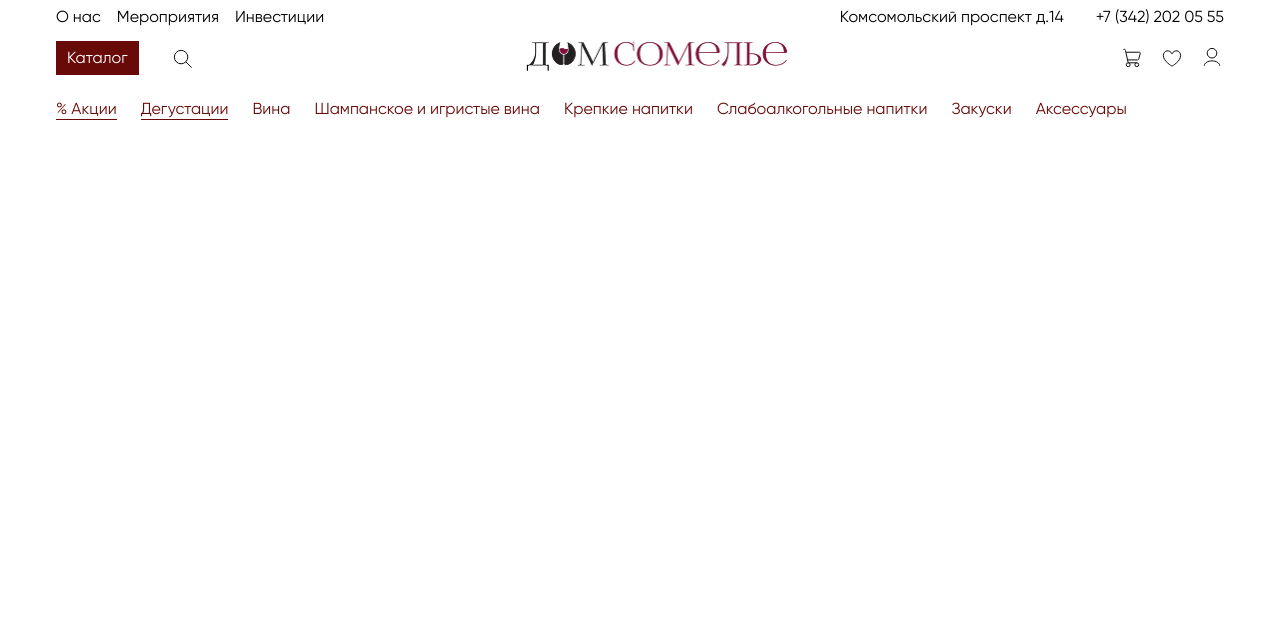
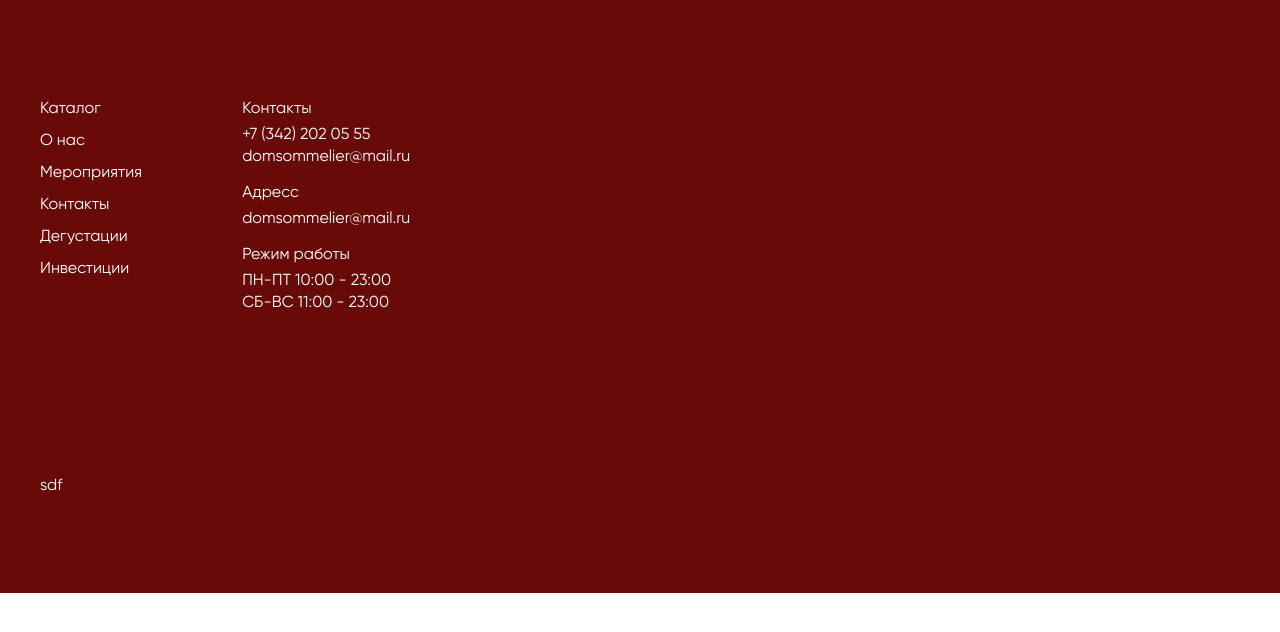
Before and after one commit to Innovative-Software-github/domsommelier-frontend, a Next.js app: page / in a window 1280 px wide. Shown: the top 632 px of the page. Built offline with nearby package versions, Linux system fonts and the light colour scheme.

Commit message:
feature/footer-component: fix fonts

```diff
--- a/src/app/layout.tsx
+++ b/src/app/layout.tsx
@@ -26,26 +26,6 @@ export const metadata: Metadata = {
   description: 'Винный бутик Дом сомелье',
 };
 
-const myFont = localFont({
-  src: './fonts/gilroyRegular.woff2',
-  display: 'swap',
-});
-
-// const gilroyFont = localFont({
-//   src: [
-//     {
-//       path: './fonts/gilroyRegular.woff2',
-//       weight: '400',
-//       style: 'normal',
-//     },
-//     {
-//       path: './fonts/gilroyMedium.woff2',
-//       weight: '500',
-//       style: 'normal',
-//     },
-//   ],
-// });
-
 export default async function RootLayout({
   children,
 }: Readonly<{
--- a/src/app/page.tsx
+++ b/src/app/page.tsx
@@ -1,5 +1,6 @@
+import { Footer } from '@/components/Footer/Footer';
 import { Header } from '@/components/Header/Header';
 
 export default function Home() {
-  return <Header />;
+  return <Footer />;
 }
--- a/src/components/Footer/FooterContent/ContactBlock/ContactBlock.module.scss
+++ b/src/components/Footer/FooterContent/ContactBlock/ContactBlock.module.scss
@@ -2,6 +2,6 @@
   margin-bottom: 10px;
 }
 
-.contactContent {
-  margin-bottom: 6px;
+.contactContent + .contactContent {
+  margin-top: 6px;
 }
```
Also changed, not shown: src/app/fonts/gilroyMedium.woff2 (deleted), src/app/fonts/gilroyRegular.woff2 (deleted).
